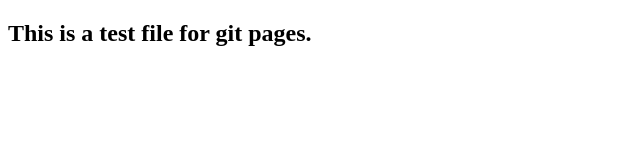
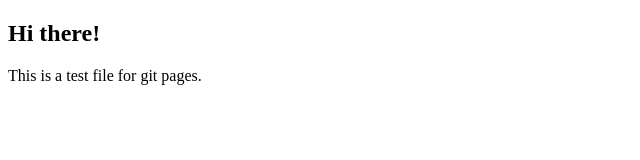
Before and after one commit to roshanprabu/webdev-test, a plain HTML site: page index.html in a window 1280 px wide. Shown: the whole page, without its empty margins (0-640 px from the left). Drawn offline with Linux system fonts and the light colour scheme.

Commit message:
fixed bugs

```diff
--- a/index.html
+++ b/index.html
@@ -1,7 +1,7 @@
 <!DOCTYPE html>
 <html>
     <head>
-        <h2 Hi there!>
+        <h2> Hi there!</h2>
     </head>
     <body>
         This is a test file for git pages.
```
